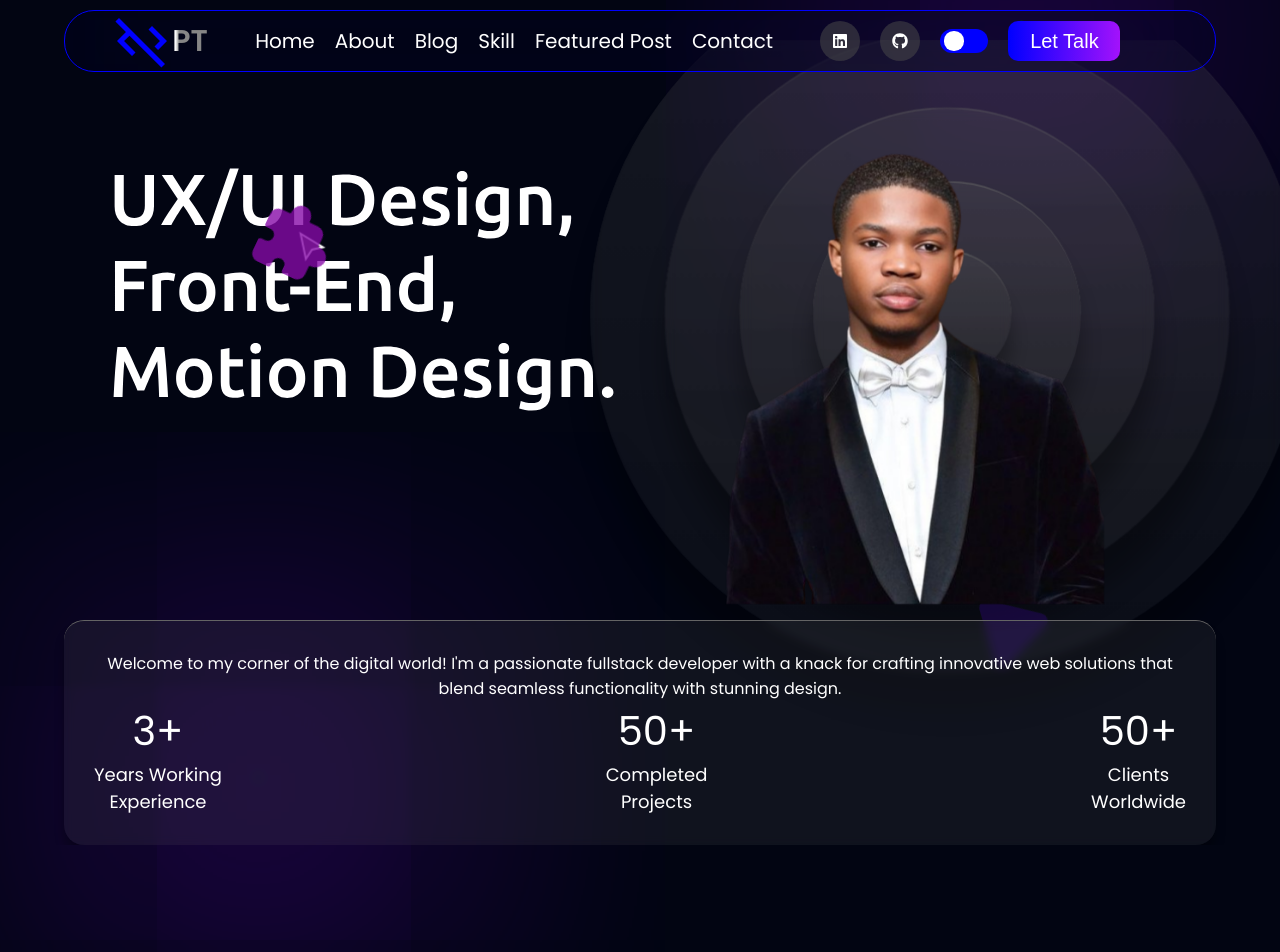
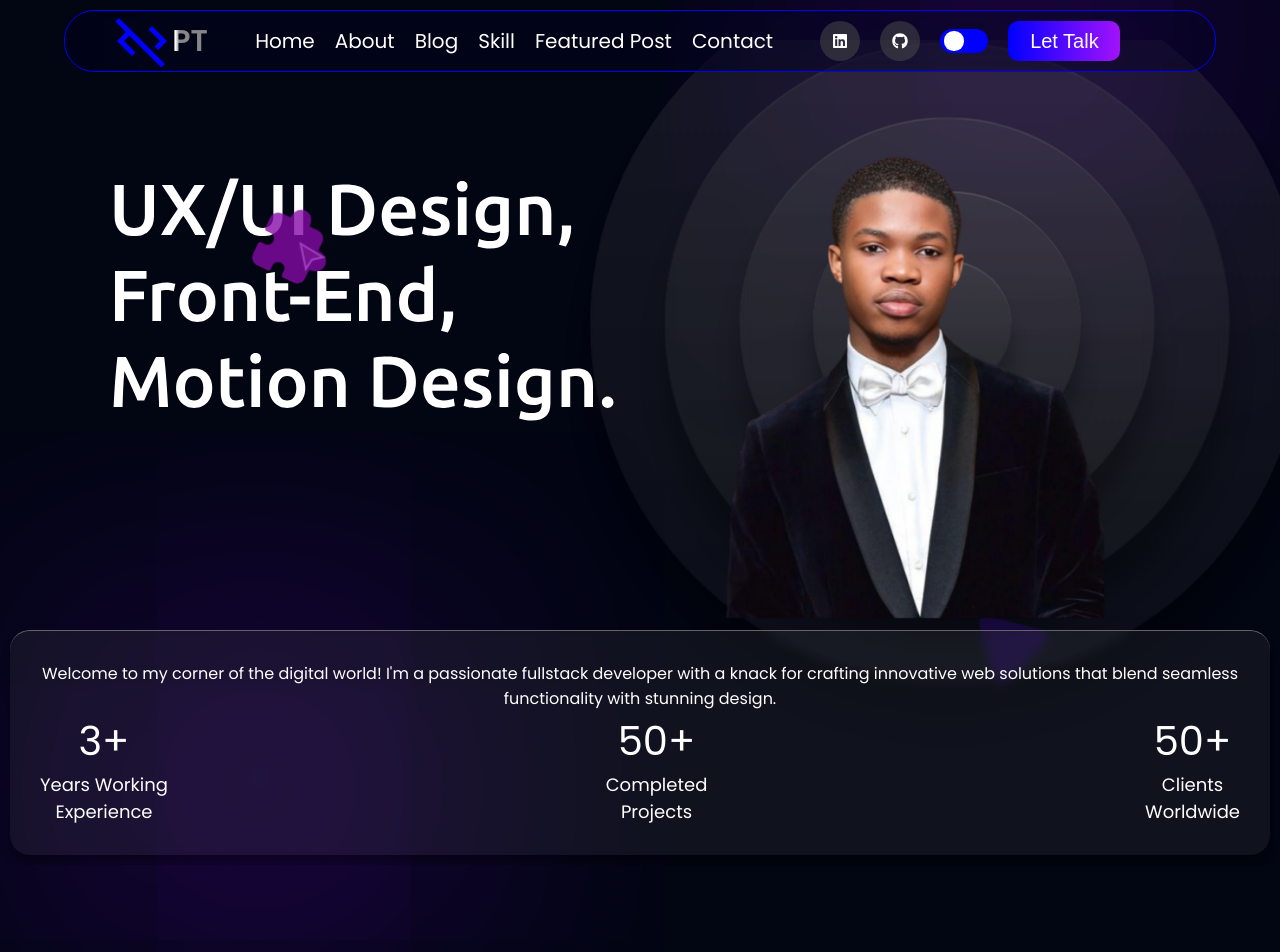
Before and after one commit to Prossytech001/Portfolio-page, a React app: page / in a window 1280 px wide. Shown: the top 952 px of the page. Built offline with nearby package versions, Linux system fonts and the light colour scheme; the HTML template or start-up script is replaced by a standard one.

Commit message:
seventeen

```diff
--- a/src/components/Hero/Hero.css
+++ b/src/components/Hero/Hero.css
@@ -7,6 +7,7 @@
     justify-content: center;
     margin-top: 40px;
     overflow: hidden;
+    padding: 10px;
 
 
 
@@ -174,7 +175,7 @@ tfoot{
    margin-top: 30px;
    border-radius: 20px;
    background: rgba(100, 100, 100, 0.15);
-   width: 90%;
+   width: 100%;
    height: 100%;
    border-top: 1px solid rgba(100, 100, 100, 1);
    box-shadow: rgba(0, 0, 0, 0.3) 0px 10px 10px -0px;
```
